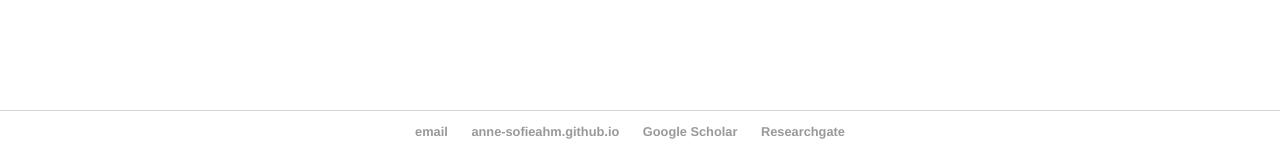
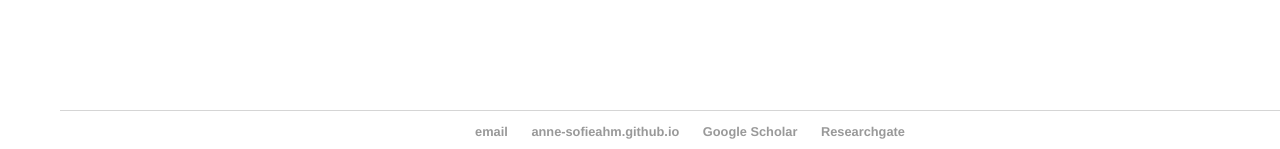
Before and after one commit to Anne-SofieAhm/Anne-SofieAhm.github.io, a Jekyll site: the page built from blog/index.html, in a window 1280 px wide. Shown: the part 748-897 px from the top of the page. Built offline with Jekyll 4.4.1, drawn with Linux system fonts in a browser that asks for light colours.

Commit message:
Update main.css

```diff
--- a/css/main.css
+++ b/css/main.css
@@ -41,7 +41,7 @@ footer {
     border-top: 1px solid #d5d5d5;
     font-size: .8em;
     position: fixed;
-    left: 0;
+    left: 60px;
     bottom: 0;
     width: 100%;
     text-align: center;
```
